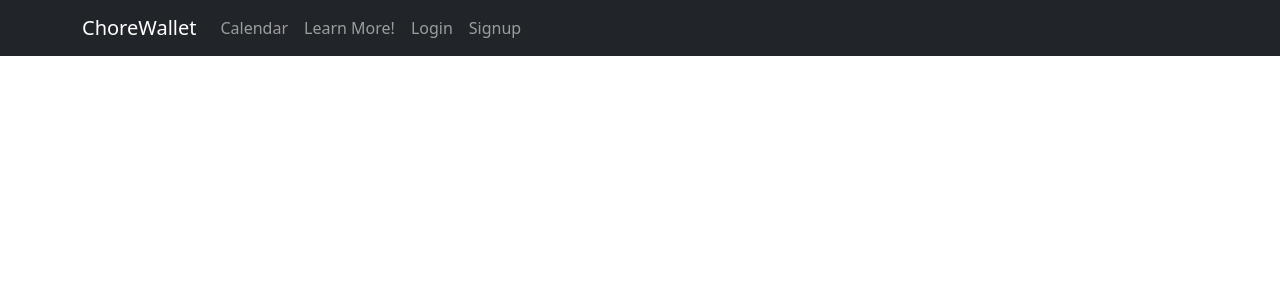
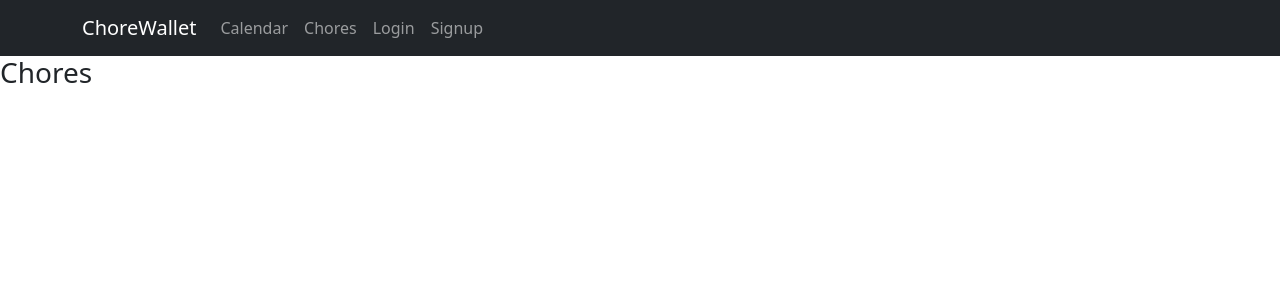
Before and after one commit to BCannon88/ChoreWallet, a React (Create React App) app in the folder client/: page /chores in a window 1280 px wide. Shown: the top 300 px of the page. Built offline with nearby package versions, Linux system fonts and the light colour scheme; no server answers.

Commit message:
add chore page

```diff
--- a/client/src/App.js
+++ b/client/src/App.js
@@ -7,15 +7,18 @@ import {
   createHttpLink
 } from '@apollo/client';
 import { setContext } from '@apollo/client/link/context';
-import Login from "./components/login";
-import Homepage from "./components/homepage";
-import Navigation from "./components/navbar";
 import 'bootstrap/dist/css/bootstrap.min.css';
-import './App.css';
-import moment from 'moment';
 import Calendar from 'react-calendar';
 import 'react-calendar/dist/Calendar.css';
+import moment from 'moment';
+import './App.css';
+
+import Navigation from "./components/navbar";
+import Homepage from "./components/homepage";
+import Login from "./components/login";
 import Signup from './components/signup';
+import Chores from './components/chores';
+
 
 const httpLink = createHttpLink({
   uri: '/graphql',
@@ -57,6 +60,10 @@ export const App = () => {
               <Signup />
             </Route>
 
+            <Route exact path="/chores">
+              <Chores />
+            </Route>
+
 
             <Route exact path="/">
               <Homepage />
--- /dev/null
+++ b/client/src/components/chores.js
@@ -0,0 +1,19 @@
+import React from 'react';
+import { QUERY_CHORES } from '../utils/queries';
+import { useQuery } from '@apollo/client';
+
+const Chores = () => {
+    // use use Query hook to make query request
+    const { data } = useQuery(QUERY_CHORES);
+
+    const chores = data?.chores || [];
+
+  return (
+    <div>
+      <h3>Chores</h3>
+        <div chores={chores} />
+          </div>
+  );
+};
+
+export default Chores;
--- a/client/src/components/navbar.js
+++ b/client/src/components/navbar.js
@@ -11,7 +11,7 @@ function Navigation(props) {
                 <Navbar.Brand href="/">ChoreWallet</Navbar.Brand>
                 <Nav className="me-auto">
                 <Nav.Link href="/calendar">Calendar</Nav.Link>
-                <Nav.Link href="#features">Learn More!</Nav.Link>
+                <Nav.Link href="/chores">Chores</Nav.Link>
                 <Nav.Link href="/login">Login</Nav.Link>
                 <Nav.Link href="/signup">Signup</Nav.Link>
                 </Nav>
```
